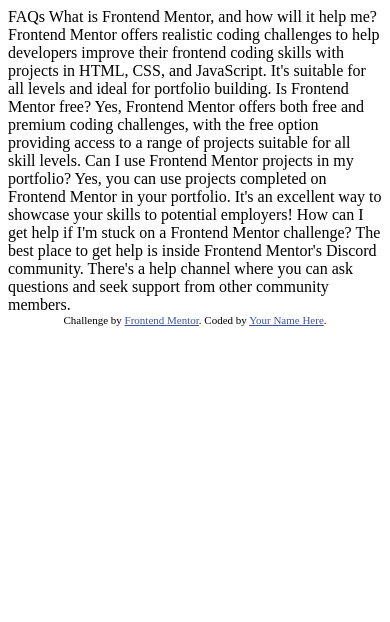
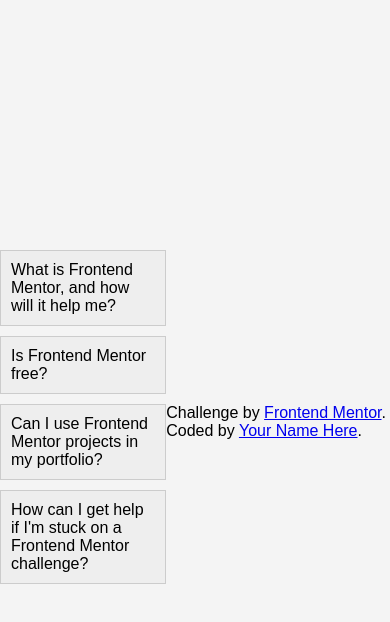
Before and after one commit to SHABA01/faq-frontend, a plain HTML site: page index.html in a window 390 px wide. Drawn offline with Linux system fonts and the light colour scheme; files that its build step writes are made by us from their sources.

Commit message:
Add FAQ Accordion webpage files
- Create index.html with a basic structure for FAQ items
- Introduce styles.css for styling of the FAQ interface
- Implement script.js to handle interactive behavior
  - Toggle visibility of answers on click and keypress
  - Ensure hover and focus states for interactive elements
- Optimize layout for desktop and mobile devices

```diff
--- /dev/null
+++ b/assets/styles.css
@@ -0,0 +1,42 @@
+body {
+    font-family: 'Arial', sans-serif;
+    margin: 0;
+    padding: 0;
+    display: flex;
+    justify-content: center;
+    align-items: center;
+    height: 100vh;
+    background-color: #f4f4f4;
+}
+
+.faq-container {
+    width: 80%;
+    max-width: 600px;
+}
+
+.faq-item {
+    border: 1px solid #ccc;
+    margin-bottom: 10px;
+}
+
+.faq-question {
+    padding: 10px;
+    background-color: #eee;
+    cursor: pointer;
+    outline: none;
+}
+
+.faq-answer {
+    display: none;
+    padding: 10px;
+}
+
+.faq-item.active .faq-answer {
+    display: block;
+}
+
+.faq-question:hover,
+.faq-question:focus {
+    background-color: #ddd;
+    outline: none;
+}
--- a/index.html
+++ b/index.html
@@ -5,44 +5,45 @@
     <meta name="viewport" content="width=device-width, initial-scale=1.0"> <!-- displays site properly based on user's device -->
 
     <link rel="icon" type="image/png" sizes="32x32" href="./assets/images/favicon-32x32.png">
+    <link rel="stylesheet" href="styles.css">
 
     <title>Frontend Mentor | FAQ accordion</title>
 
-  <!-- Feel free to remove these styles or customise in your own stylesheet 👍 -->
-  <style>
-    .attribution { font-size: 11px; text-align: center; }
-    .attribution a { color: hsl(228, 45%, 44%); }
-  </style>
   </head>
   <body>
-
-  FAQs
-
-  What is Frontend Mentor, and how will it help me?
-
-  Frontend Mentor offers realistic coding challenges to help developers improve their
+    <div class="faq-container">
+      <div class="faq-item">
+          <div class="faq-question" tabindex="0">What is Frontend Mentor, and how will it help me?</div>
+          <div class="faq-answer">Frontend Mentor offers realistic coding challenges to help developers improve their
             frontend coding skills with projects in HTML, CSS, and JavaScript. It's suitable for
             all levels and ideal for portfolio building.
-
-  Is Frontend Mentor free?
-
-  Yes, Frontend Mentor offers both free and premium coding challenges, with the free
+          </div>
+      </div>
+      <div class="faq-item">
+          <div class="faq-question" tabindex="0">Is Frontend Mentor free?</div>
+          <div class="faq-answer">Yes, Frontend Mentor offers both free and premium coding challenges, with the free
             option providing access to a range of projects suitable for all skill levels.
-
-  Can I use Frontend Mentor projects in my portfolio?
-
-  Yes, you can use projects completed on Frontend Mentor in your portfolio. It's an excellent
+          </div>
+      </div>
+      <div class="faq-item">
+          <div class="faq-question" tabindex="0">Can I use Frontend Mentor projects in my portfolio?</div>
+          <div class="faq-answer">Yes, you can use projects completed on Frontend Mentor in your portfolio. It's an excellent
             way to showcase your skills to potential employers!
-
-  How can I get help if I'm stuck on a Frontend Mentor challenge?
-
-  The best place to get help is inside Frontend Mentor's Discord community. There's a help
+          </div>
+      </div>
+      <div class="faq-item">
+          <div class="faq-question" tabindex="0">How can I get help if I'm stuck on a Frontend Mentor challenge?</div>
+          <div class="faq-answer">The best place to get help is inside Frontend Mentor's Discord community. There's a help
             channel where you can ask questions and seek support from other community members.
-
+          </div>
+      </div>
+    </div>
 
     <div class="attribution">
       Challenge by <a href="https://www.frontendmentor.io?ref=challenge" target="_blank">Frontend Mentor</a>.
       Coded by <a href="#">Your Name Here</a>.
     </div>
+
+    <script src="script.js"></script>
   </body>
 </html>
--- /dev/null
+++ b/script.js
@@ -0,0 +1,17 @@
+document.addEventListener('DOMContentLoaded', function () {
+    const faqItems = document.querySelectorAll('.faq-item');
+
+    faqItems.forEach(item => {
+        const question = item.querySelector('.faq-question');
+
+        question.addEventListener('click', function () {
+            item.classList.toggle('active');
+        });
+
+        question.addEventListener('keypress', function (e) {
+            if (e.key === 'Enter' || e.key === ' ') {
+                item.classList.toggle('active');
+            }
+        });
+    });
+});
```
Lines whose indentation alone changed are shown as unchanged.
